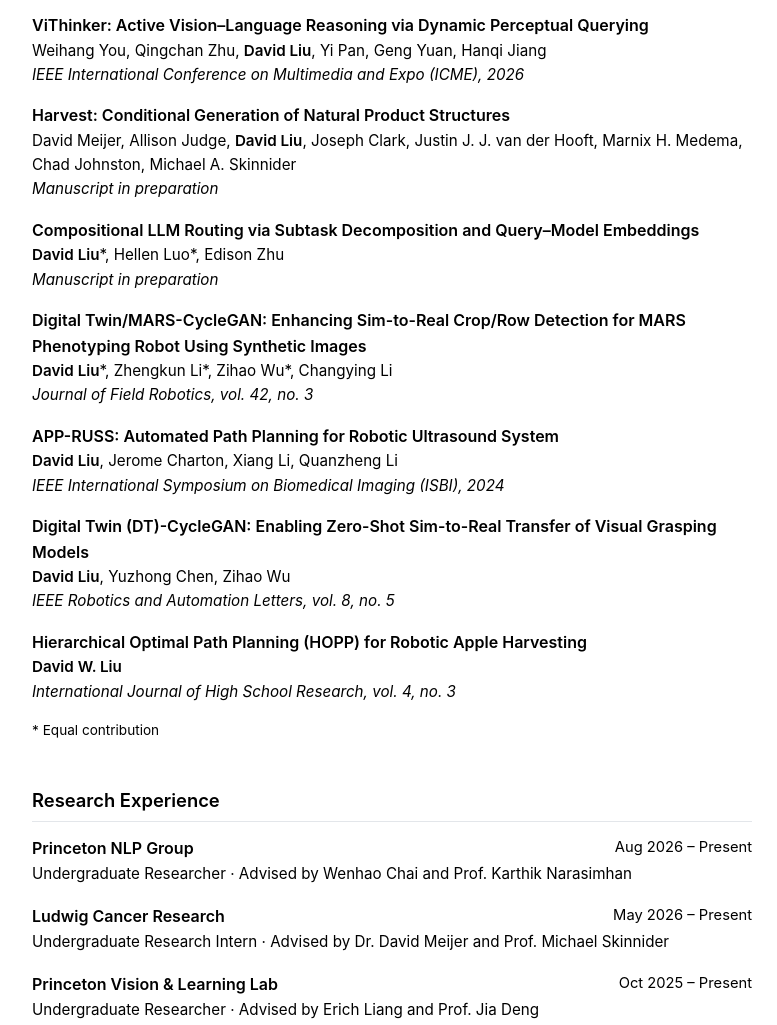
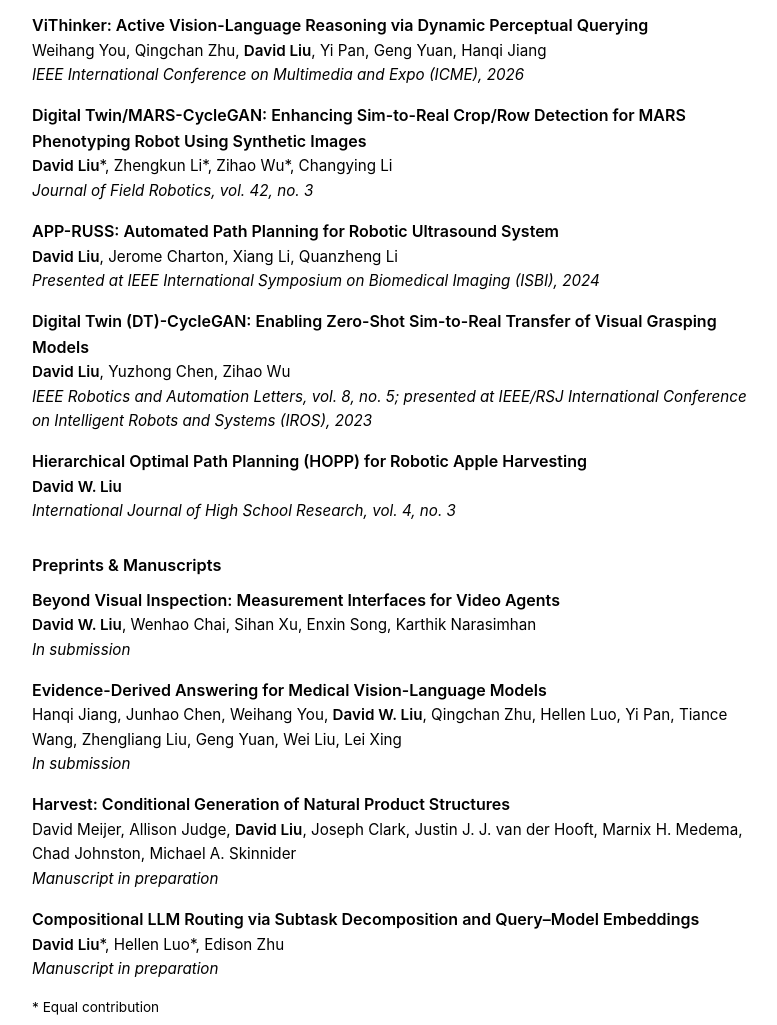
Before and after one commit to davidweizhongliu/davidweizhongliu.github.io, a plain HTML site: page index.html in a window 1280 px wide. Shown: the part 814-1839 px from the top of the page, without its empty margins (248-1025 px from the left). Drawn offline with Linux system fonts and the light colour scheme.

Commit message:
publications section and update to include falinski lecture

```diff
--- a/index.html
+++ b/index.html
@@ -56,9 +56,43 @@
         <div class="pub-venue">European Conference on Computer Vision (ECCV), 2026</div>
       </li>
       <li class="pub">
-        <div class="pub-title">ViThinker: Active Vision–Language Reasoning via Dynamic Perceptual Querying</div>
+        <div class="pub-title">ViThinker: Active Vision-Language Reasoning via Dynamic Perceptual Querying</div>
         <div class="pub-authors">Weihang You, Qingchan Zhu, <span class="me">David Liu</span>, Yi Pan, Geng Yuan, Hanqi Jiang</div>
         <div class="pub-venue">IEEE International Conference on Multimedia and Expo (ICME), 2026</div>
+      </li>
+      <li class="pub">
+        <div class="pub-title">Digital Twin/MARS-CycleGAN: Enhancing Sim-to-Real Crop/Row Detection for MARS Phenotyping Robot Using Synthetic Images</div>
+        <div class="pub-authors"><span class="me">David Liu</span>*, Zhengkun Li*, Zihao Wu*, Changying Li</div>
+        <div class="pub-venue">Journal of Field Robotics, vol. 42, no. 3</div>
+      </li>
+      <li class="pub">
+        <div class="pub-title">APP-RUSS: Automated Path Planning for Robotic Ultrasound System</div>
+        <div class="pub-authors"><span class="me">David Liu</span>, Jerome Charton, Xiang Li, Quanzheng Li</div>
+        <div class="pub-venue">Presented at IEEE International Symposium on Biomedical Imaging (ISBI), 2024</div>
+      </li>
+      <li class="pub">
+        <div class="pub-title">Digital Twin (DT)-CycleGAN: Enabling Zero-Shot Sim-to-Real Transfer of Visual Grasping Models</div>
+        <div class="pub-authors"><span class="me">David Liu</span>, Yuzhong Chen, Zihao Wu</div>
+        <div class="pub-venue">IEEE Robotics and Automation Letters, vol. 8, no. 5; presented at IEEE/RSJ International Conference on Intelligent Robots and Systems (IROS), 2023</div>
+      </li>
+      <li class="pub">
+        <div class="pub-title">Hierarchical Optimal Path Planning (HOPP) for Robotic Apple Harvesting</div>
+        <div class="pub-authors"><span class="me">David W. Liu</span></div>
+        <div class="pub-venue">International Journal of High School Research, vol. 4, no. 3</div>
+      </li>
+    </ul>
+
+    <h3>Preprints &amp; Manuscripts</h3>
+    <ul class="plain">
+      <li class="pub">
+        <div class="pub-title">Beyond Visual Inspection: Measurement Interfaces for Video Agents</div>
+        <div class="pub-authors"><span class="me">David W. Liu</span>, Wenhao Chai, Sihan Xu, Enxin Song, Karthik Narasimhan</div>
+        <div class="pub-venue">In submission</div>
+      </li>
+      <li class="pub">
+        <div class="pub-title">Evidence-Derived Answering for Medical Vision-Language Models</div>
+        <div class="pub-authors">Hanqi Jiang, Junhao Chen, Weihang You, <span class="me">David W. Liu</span>, Qingchan Zhu, Hellen Luo, Yi Pan, Tiance Wang, Zhengliang Liu, Geng Yuan, Wei Liu, Lei Xing</div>
+        <div class="pub-venue">In submission</div>
       </li>
       <li class="pub">
         <div class="pub-title">Harvest: Conditional Generation of Natural Product Structures</div>
@@ -69,26 +103,6 @@
         <div class="pub-title">Compositional LLM Routing via Subtask Decomposition and Query–Model Embeddings</div>
         <div class="pub-authors"><span class="me">David Liu</span>*, Hellen Luo*, Edison Zhu</div>
         <div class="pub-venue">Manuscript in preparation</div>
-      </li>
-      <li class="pub">
-        <div class="pub-title">Digital Twin/MARS-CycleGAN: Enhancing Sim-to-Real Crop/Row Detection for MARS Phenotyping Robot Using Synthetic Images</div>
-        <div class="pub-authors"><span class="me">David Liu</span>*, Zhengkun Li*, Zihao Wu*, Changying Li</div>
-        <div class="pub-venue">Journal of Field Robotics, vol. 42, no. 3</div>
-      </li>
-      <li class="pub">
-        <div class="pub-title">APP-RUSS: Automated Path Planning for Robotic Ultrasound System</div>
-        <div class="pub-authors"><span class="me">David Liu</span>, Jerome Charton, Xiang Li, Quanzheng Li</div>
-        <div class="pub-venue">IEEE International Symposium on Biomedical Imaging (ISBI), 2024</div>
-      </li>
-      <li class="pub">
-        <div class="pub-title">Digital Twin (DT)-CycleGAN: Enabling Zero-Shot Sim-to-Real Transfer of Visual Grasping Models</div>
-        <div class="pub-authors"><span class="me">David Liu</span>, Yuzhong Chen, Zihao Wu</div>
-        <div class="pub-venue">IEEE Robotics and Automation Letters, vol. 8, no. 5</div>
-      </li>
-      <li class="pub">
-        <div class="pub-title">Hierarchical Optimal Path Planning (HOPP) for Robotic Apple Harvesting</div>
-        <div class="pub-authors"><span class="me">David W. Liu</span></div>
-        <div class="pub-venue">International Journal of High School Research, vol. 4, no. 3</div>
       </li>
     </ul>
     <p class="note">* Equal contribution</p>
--- a/style.css
+++ b/style.css
@@ -97,6 +97,7 @@ table { border-collapse: collapse; width: 100%; font-size: 0.93rem; }
 th, td { padding: 6px 10px; border-bottom: 1px solid var(--rule); text-align: left; vertical-align: top; }
 th { font-weight: 600; border-bottom: 2px solid var(--text); }
 td:not(:first-child), th:not(:first-child) { text-align: right; }
+td:not(:first-child) { white-space: nowrap; }
 
 footer {
   margin-top: 56px;
```
Also changed, not shown: posts/neuromorphic_hardware.html (+24 -0 lines).
